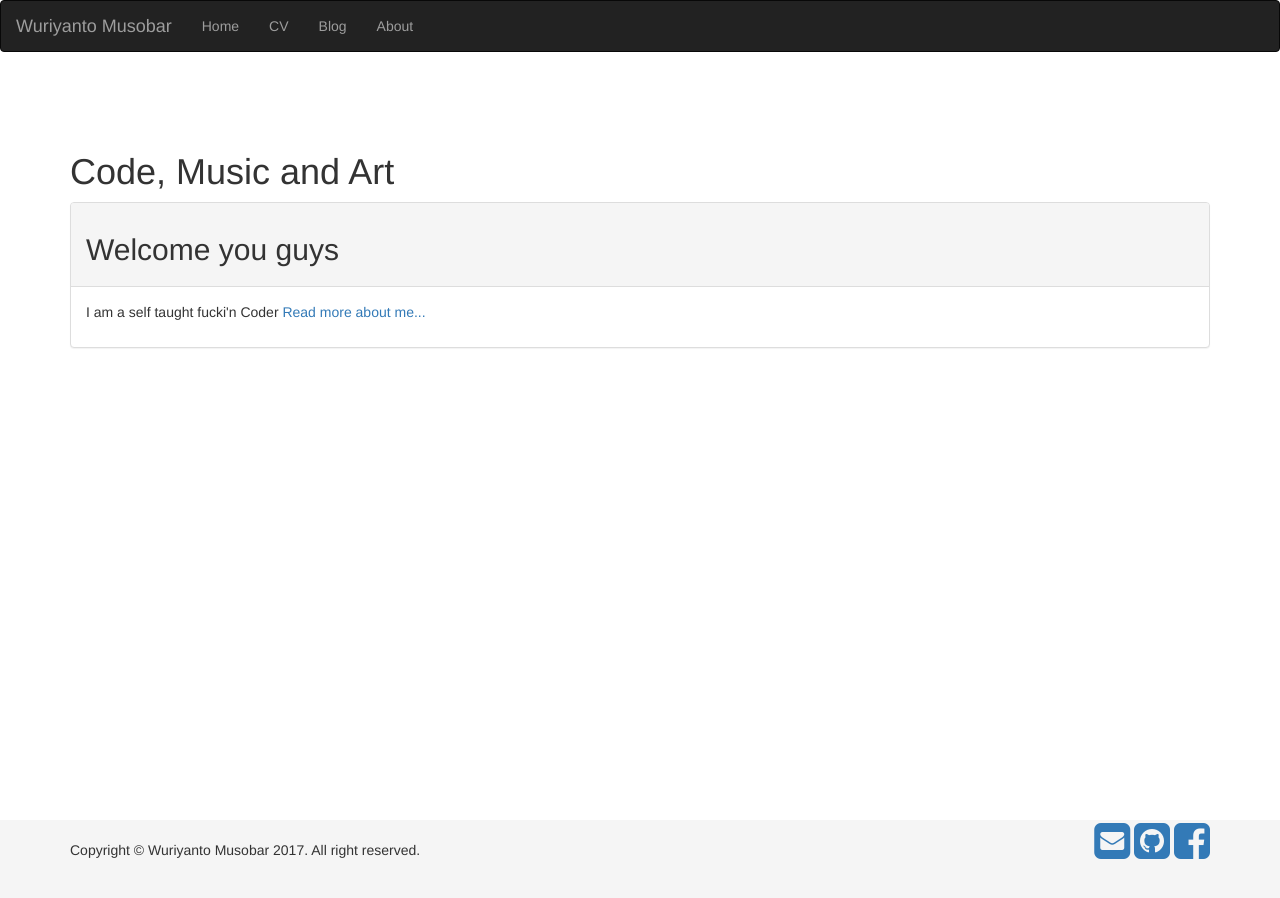
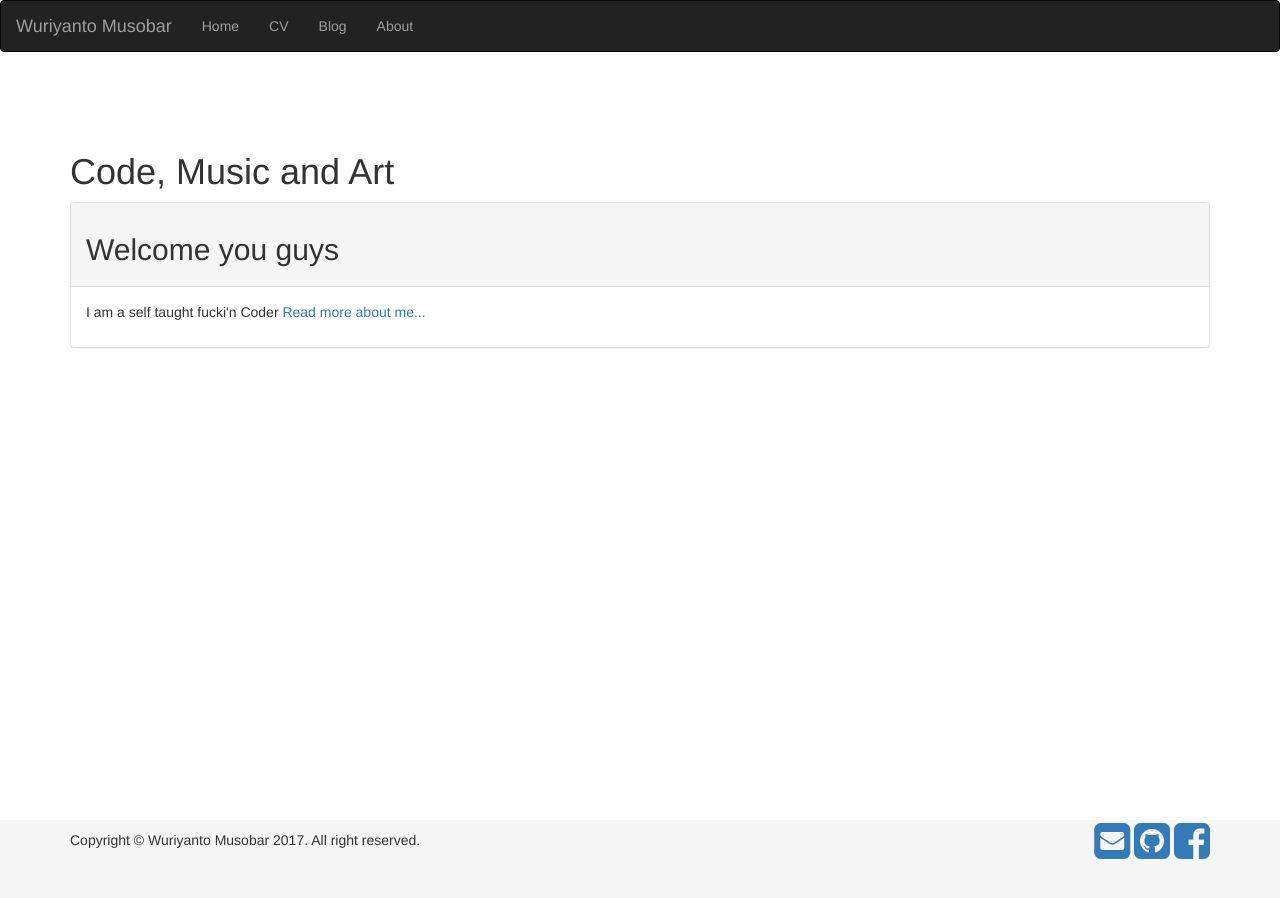
Before and after one commit to wuriyanto48/wuriyanto48.github.io, a Jekyll site: the page built from index.html, in a window 1280 px wide. Built offline with Jekyll 4.4.1, drawn with Linux system fonts in a browser that asks for light colours; nearby versions of some CDN libraries.

```diff
--- a/css/nav_layout.css
+++ b/css/nav_layout.css
@@ -12,7 +12,7 @@
   width: 100%;
   /* Set the fixed height of the footer here */
   height: 80px;
-  line-height: 60px; /* Vertically center the text there */
+  line-height: 40px; /* Vertically center the text there */
   background-color: #f5f5f5;
 }
 
```
